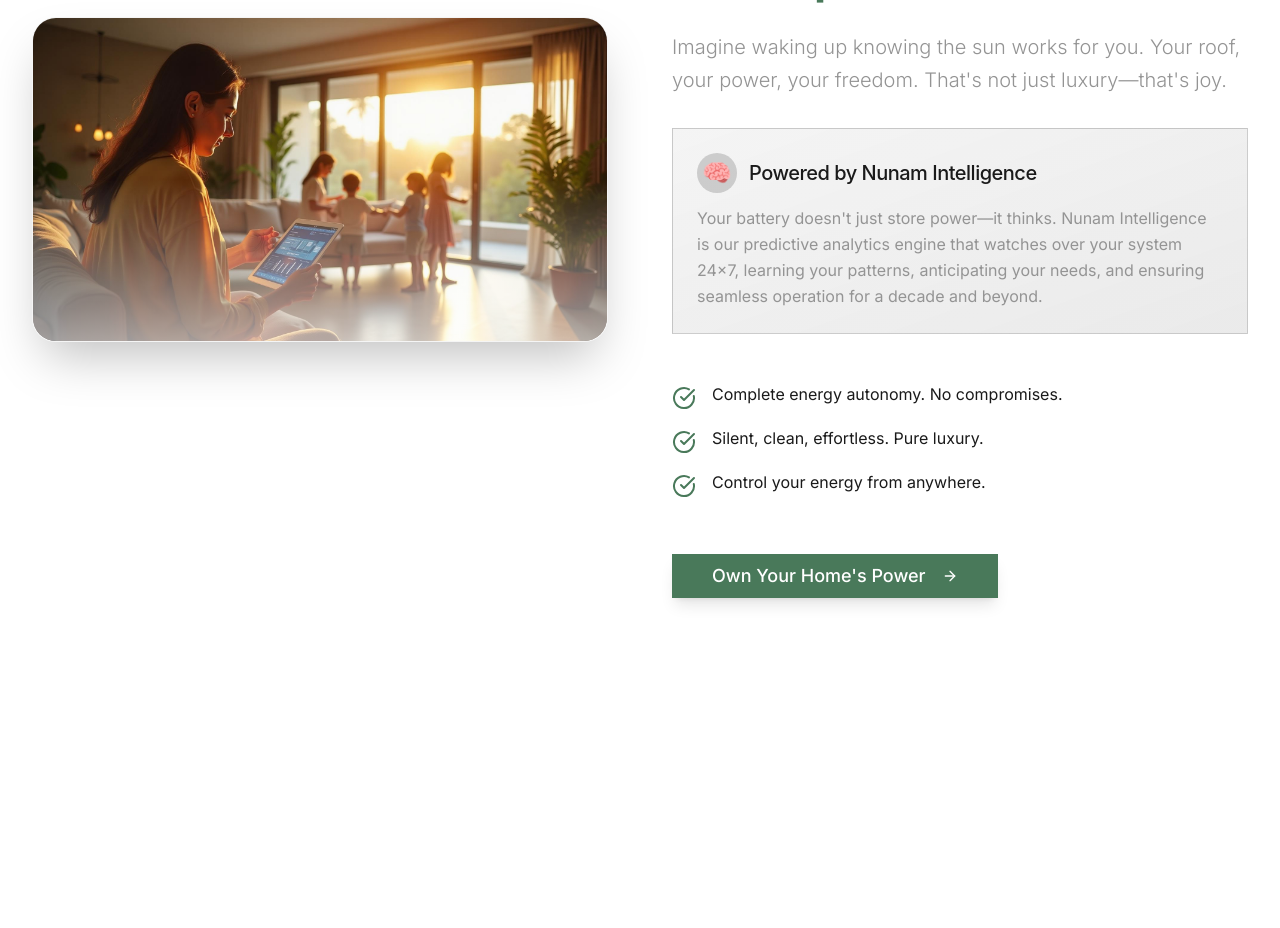
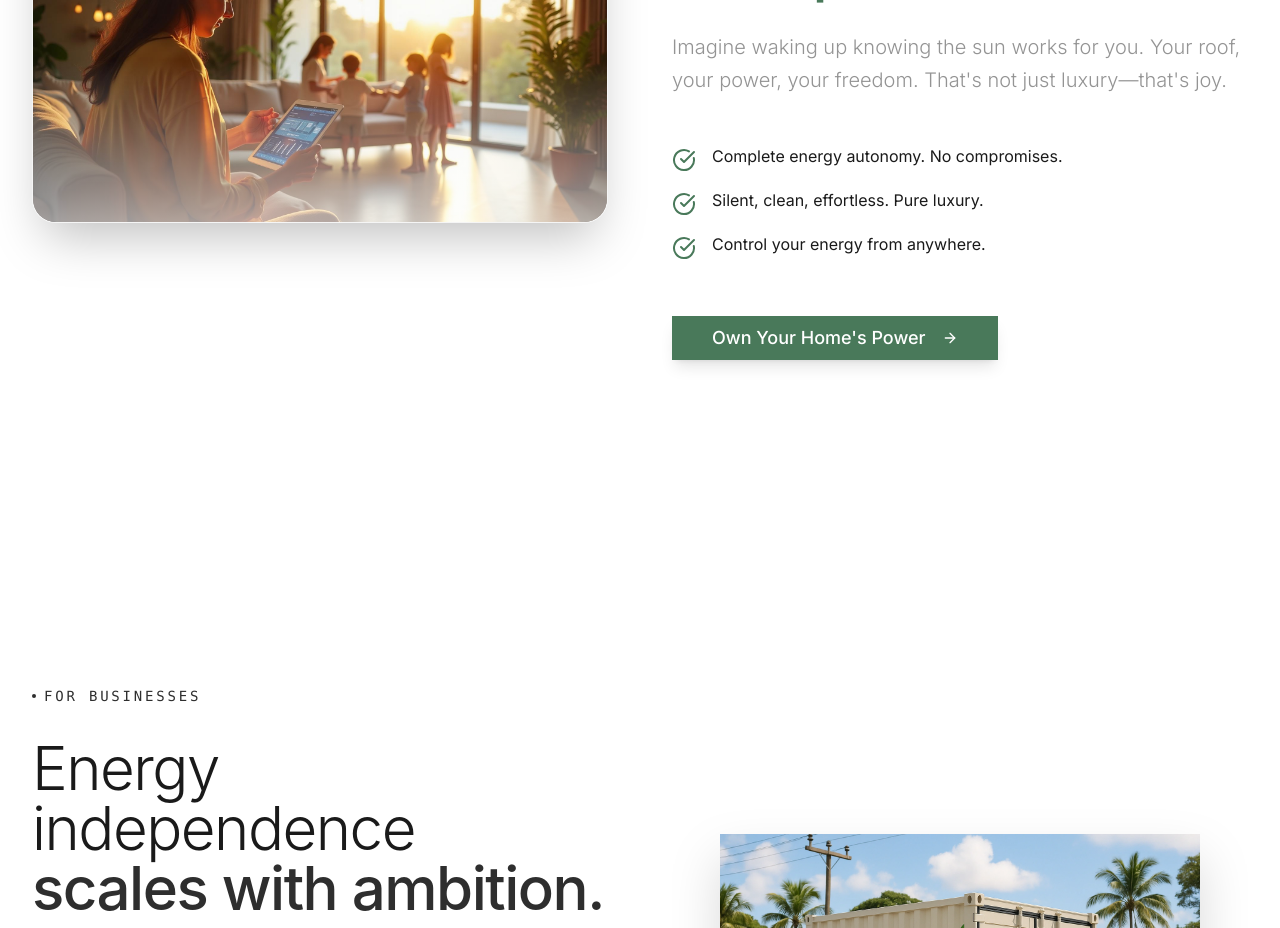
Before and after one commit to dv1990/ness_apple2, a React (Vite) app: page / in a window 1280 px wide. Shown: the part 2700-3628 px from the top of the page. Built offline with nearby package versions, Linux system fonts and the light colour scheme.

Commit message:
Remove Nunam Intelligence section

```diff
--- a/src/pages/Index.tsx
+++ b/src/pages/Index.tsx
@@ -221,19 +221,6 @@ const Index = () => {
                 Imagine waking up knowing the sun works for you. Your roof, your power, your freedom. That's not just luxury—that's joy.
               </p>
 
-              {/* Nunam Intelligence Highlight */}
-              <div className="p-6 rounded-2xl bg-gradient-to-br from-primary/5 to-primary/10 border border-primary/20">
-                <div className="flex items-center gap-3 mb-3">
-                  <div className="w-10 h-10 rounded-full bg-primary/20 flex items-center justify-center">
-                    <span className="text-2xl">🧠</span>
-                  </div>
-                  <h3 className="text-xl font-medium text-foreground">Powered by Nunam Intelligence</h3>
-                </div>
-                <p className="text-base text-muted-foreground leading-relaxed">
-                  Your battery doesn't just store power—it thinks. Nunam Intelligence is our predictive analytics engine that watches over your system 24x7, learning your patterns, anticipating your needs, and ensuring seamless operation for a decade and beyond.
-                </p>
-              </div>
-
               {/* Key Benefits */}
               <div className="space-y-4 pt-4">
                 <div className="flex items-start space-x-4">
```
